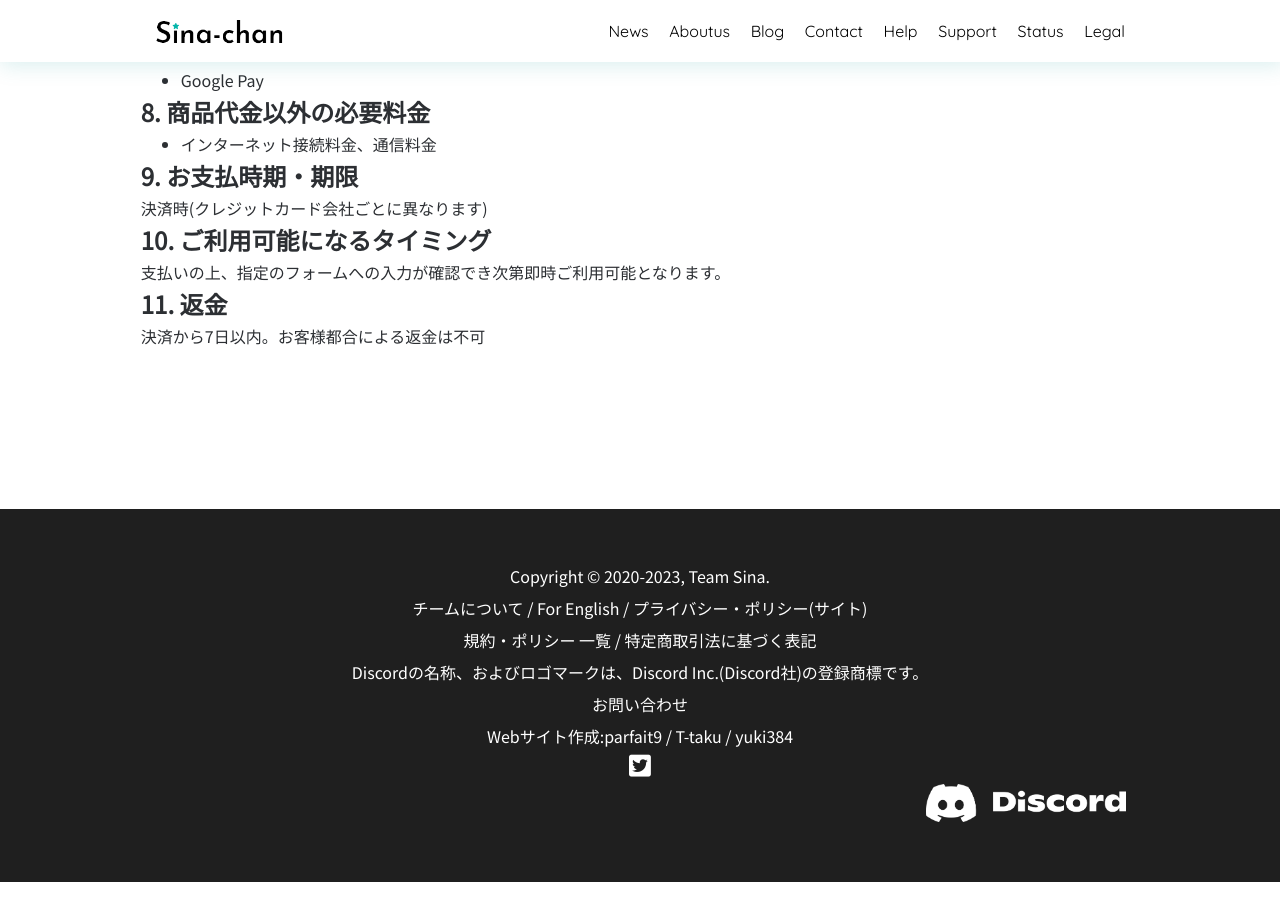
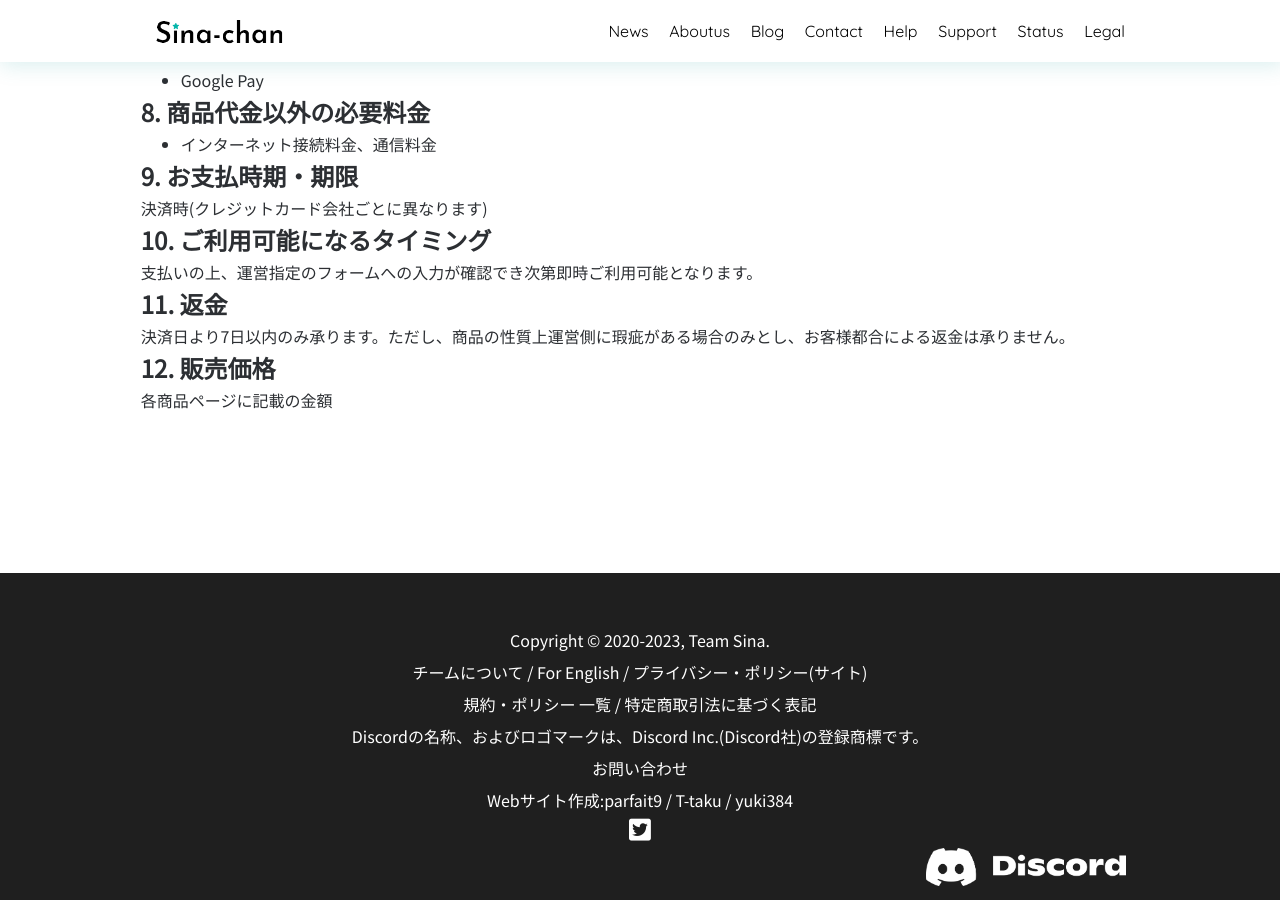
Before and after one commit to SinaKitagami/sinakitagami.github.io, a Jekyll site: the page built from _posts/legal/2023-06-28-tradelaw.md, in a window 1280 px wide and 900 px high, scrolled down 748 px. Built offline with Jekyll 4.4.1, drawn with Linux system fonts in a browser that asks for light colours; nearby versions of some CDN libraries; a script that is not in the unit is left out.

Commit message:
Update 2023-06-28-tradelaw.md

```diff
--- a/_posts/legal/2023-06-28-tradelaw.md
+++ b/_posts/legal/2023-06-28-tradelaw.md
@@ -27,6 +27,8 @@ support@sina-chan.com
 ## 9. お支払時期・期限
 決済時(クレジットカード会社ごとに異なります)
 ## 10. ご利用可能になるタイミング
-支払いの上、指定のフォームへの入力が確認でき次第即時ご利用可能となります。
+支払いの上、運営指定のフォームへの入力が確認でき次第即時ご利用可能となります。
 ## 11. 返金
-決済から7日以内。お客様都合による返金は不可
+決済日より7日以内のみ承ります。ただし、商品の性質上運営側に瑕疵がある場合のみとし、お客様都合による返金は承りません。
+## 12. 販売価格
+各商品ページに記載の金額
```
